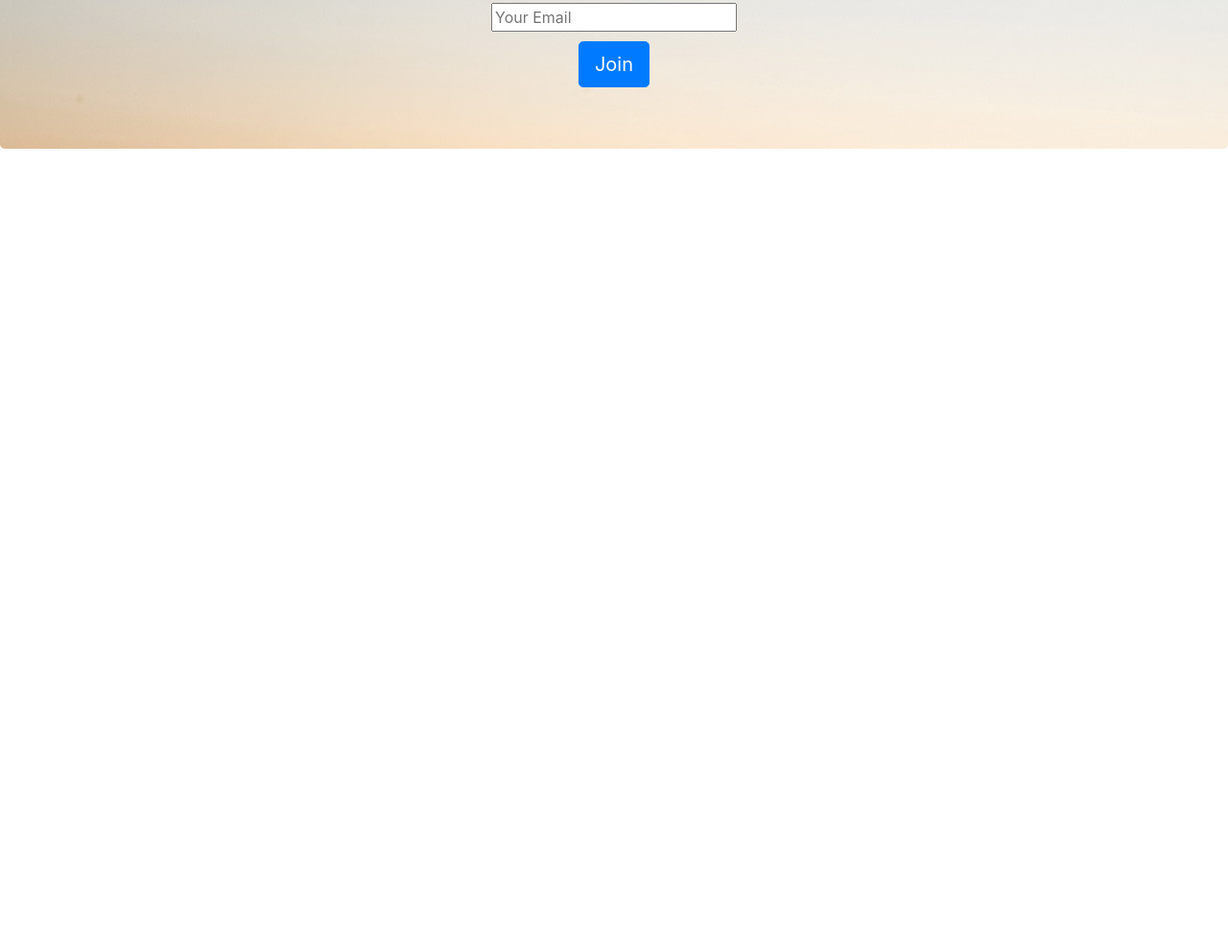
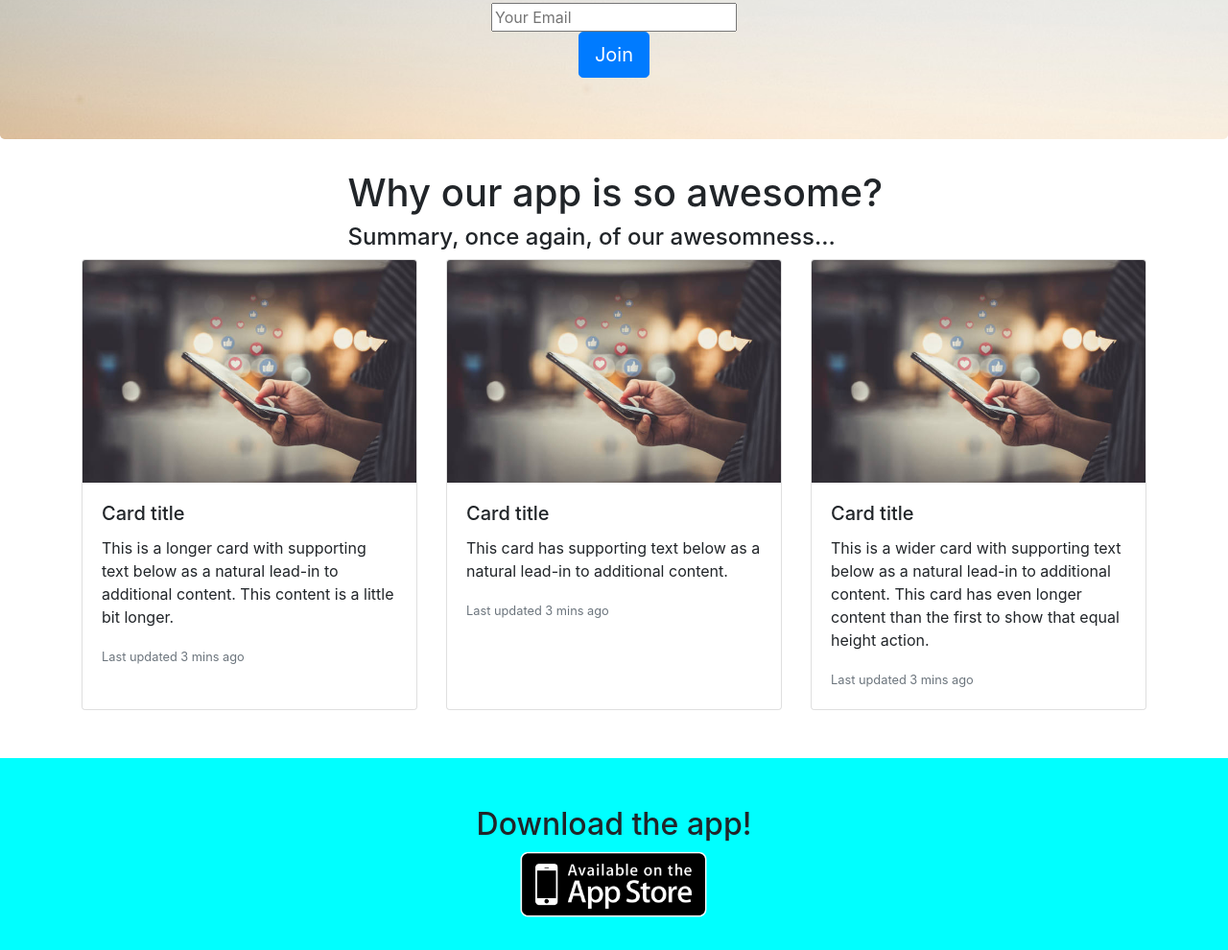
Before and after one commit to DanielAndrei1/Web-Development, a plain HTML site: page 5.Bootstrap/Bootstrap website.html in a window 1280 px wide. Shown: the part 311-1301 px from the top of the page at 96% size. Before the commit the page ends 800 px from the top, so only its background shows below. Drawn offline with nearby package versions, Linux system fonts and the light colour scheme; files whose address does not match are found by name.

Commit message:
Website done with Bootstrap

```diff
--- a/5.Bootstrap/Bootstrap website.html
+++ b/5.Bootstrap/Bootstrap website.html
@@ -2,7 +2,7 @@
 <!doctype html>
 <html>
 <head>
-    <title>My First website</title>
+    <title>My First website using Bootstrap</title>
 
     <meta charset="utf-8" />
     <meta http-equiv="Content-type" content="text/html; charset=utf-8" />
@@ -21,9 +21,28 @@
    background-image:url(36.jpg);
    text-align:center;
    }
-	.input{
-	margin-bottom:10px;
+	#app{
+	margin-left:25%;
+
 	}
+
+	#appstoreicon{
+	width:200px;
+
+	}
+
+
+	#footer {
+	background-color: aqua;
+	padding-top:50px;
+	margin-top:50px;
+	text-align:center;
+	padding-bottom:0;
+	margin-bottom:0;
+	height:200px;
+	}
+
+
    </style>
 
 </head>
@@ -39,13 +58,13 @@
   <div class="collapse navbar-collapse" id="navbarSupportedContent">
     <ul class="navbar-nav mr-auto">
       <li class="nav-item active">
-        <a class="nav-link" href="#">Home <span class="sr-only">(current)</span></a>
+        <a class="nav-link" href="#jumbotron">Home <span class="sr-only">(current)</span></a>
       </li>
       <li class="nav-item">
-        <a class="nav-link" href="#">About</a>
+        <a class="nav-link" href="#card-deck">About</a>
       </li>
        <li class="nav-item">
-        <a class="nav-link" href="#">Download my App</a>
+        <a class="nav-link" href="#footer">Download my App</a>
       </li>
 
     </ul>
@@ -65,11 +84,61 @@
   <div class="input">
 
     <input type="email" class="form" placeholder="Your Email">
+	 </div>
+	<a class="btn btn-primary btn-lg" href="#" role="button">Join</a>
+	</div>
+
+<div class="container">
+
+	<div class="row" id="app">
+	<h1>Why our app is so awesome?</h1>
+	<h4> Summary, once again, of our awesomness... </h4>
+	</div>
+</div>
+
+<div class="container">
+
+	<div class="card-deck">
+		<div class="card">
+    <img src="C:\Users\Dany\Desktop\Image.jpg" class="card-img-top" alt="...">
+    <div class="card-body">
+      <h5 class="card-title">Card title</h5>
+      <p class="card-text">This is a longer card with supporting text below as a natural lead-in to additional content. This content is a little bit longer.</p>
+      <p class="card-text"><small class="text-muted">Last updated 3 mins ago</small></p>
+    </div>
   </div>
-  <a class="btn btn-primary btn-lg" href="#" role="button">Join</a>
+  <div class="card">
+    <img src="C:\Users\Dany\Desktop\Image.jpg" class="card-img-top" alt="...">
+    <div class="card-body">
+      <h5 class="card-title">Card title</h5>
+      <p class="card-text">This card has supporting text below as a natural lead-in to additional content.</p>
+      <p class="card-text"><small class="text-muted">Last updated 3 mins ago</small></p>
+    </div>
+  </div>
+  <div class="card">
+    <img src="C:\Users\Dany\Desktop\Image.jpg" class="card-img-top" alt="...">
+    <div class="card-body">
+      <h5 class="card-title">Card title</h5>
+      <p class="card-text">This is a wider card with supporting text below as a natural lead-in to additional content. This card has even longer content than the first to show that equal height action.</p>
+      <p class="card-text"><small class="text-muted">Last updated 3 mins ago</small></p>
+    </div>
+  </div>
+</div>
+</div>
+</div>
 </div>
 
 
+	<div id="footer">
+
+
+
+		<h2>Download the app!</h2>
+
+
+		<p><a href=""><img id="appstoreicon" src="C:\Users\Dany\Desktop\App Store.png"></a></p>
+
+	</div>
 
  </body>
 </html>
```
Also changed, not shown: 5.Bootstrap/App Store.png (added), 5.Bootstrap/Image.jpg (added), 1 other file.
